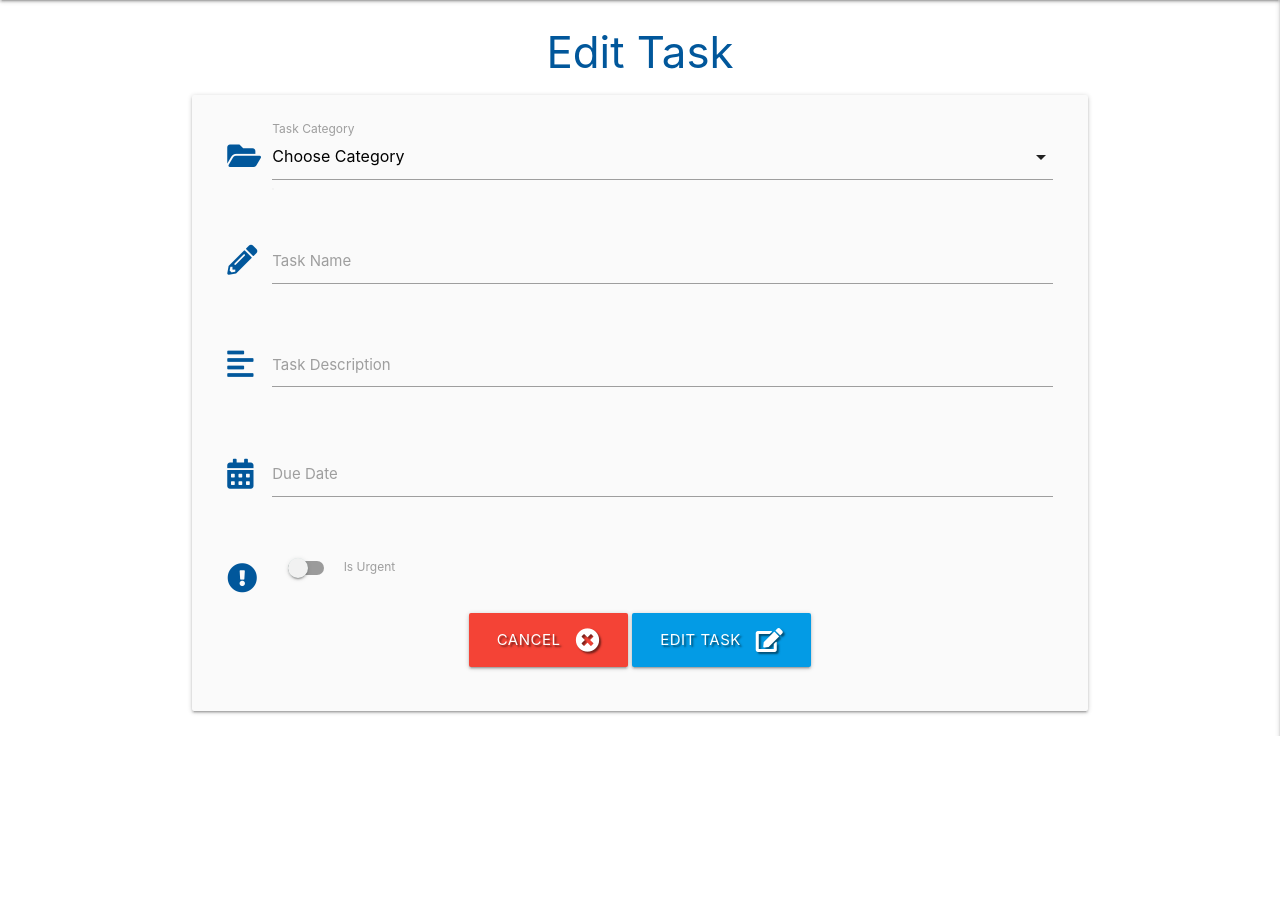
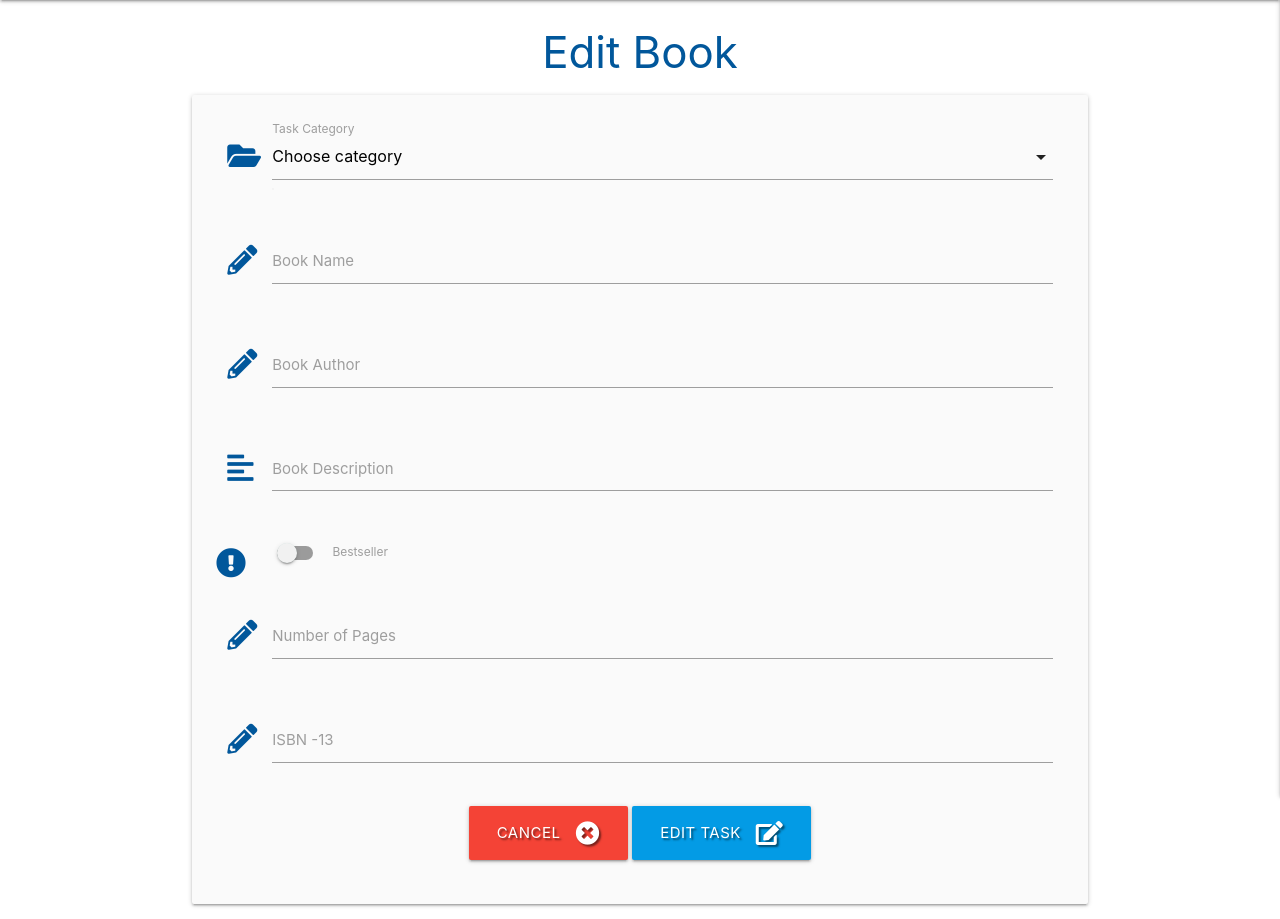
Before and after one commit to Davej66/book-club, a Flask app: template templates/edit_task.html in a window 1280 px wide. Shown: the part 64-983 px from the top of the page. Before the commit the page ends 800 px from the top, so only its background shows below. Run offline with Flask 2, Linux system fonts and the light colour scheme; the template is opened without the code that fills it, so the values that code supplies are empty; some libraries are stand-ins or nearby versions.

Commit message:
Updating edit_task.html styling

```diff
--- a/templates/edit_task.html
+++ b/templates/edit_task.html
@@ -1,16 +1,16 @@
 {% extends "base.html" %}
 {% block content %}
 
-    <h3 class="light-blue-text text-darken-4 center-align">Edit Task</h3>
+<h3 class="light-blue-text text-darken-4 center-align">Edit Book</h3>
 
 <div class="row card-panel grey lighten-5">
     <form class="col s12" method="POST" action="{{ url_for('edit_task', task_id=task._id) }}">
-            <!-- category selection -->
+        <!--category selection-->
         <div class="row">
             <div class="input-field col s12">
                 <i class="fas fa-folder-open prefix light-blue-text text-darken-4"></i>
                 <select id="category_name" name="category_name" class="validate" required>
-                        <option value="" disabled>Choose Category</option>
+                    <option value="" disabled >Choose category</option>
                     {% for category in categories %}
                         {% if category.category_name == task.category_name %}
                             <option value="{{ category.category_name }}" selected>{{ category.category_name }}</option>
@@ -22,56 +22,75 @@
                 <label for="category_name">Task Category</label>
             </div>
         </div>
-            <!-- task name -->
+        <!--task name-->
         <div class="row">
             <div class="input-field col s12">
                 <i class="fas fa-pencil-alt prefix light-blue-text text-darken-4"></i>
-                    <input id="task_name" name="task_name" minlength="5" maxlength="50"
-                        value="{{ task.task_name }}" type="text" class="validate" required>
-                    <label for="task_name">Task Name</label>
+                <input id="book_name" name="book_name" minlength="5" maxlegth="50"
+                    value="{{ task.book_name }}" type="text" class="validate"
+                    required>
+                <label for="book_name">Book Name</label>
             </div>
         </div>
-            <!-- task description -->
+        <!--book author-->
+        <div class="row">
+            <div class="input-field col s12">
+                <i class="fas fa-pencil-alt prefix light-blue-text text-darken-4"></i>
+                <input id="book_author" name="book_author" minlength="5" maxlegth="50"
+                    value="{{ task.book_author }}" type="text" class="validate" required>
+                <label for="book_author">Book Author</label>
+            </div>
+        </div>
+        <!--task description-->
         <div class="row">
             <div class="input-field col s12">
                 <i class="fas fa-align-left prefix light-blue-text text-darken-4"></i>
-                    <textarea id="task_description" name="task_description" minlength="5"
-                        maxlength="200" class="materialize-textarea validate" required>
-                        {{- task.task_description -}}
+                <textarea id="book_description" name="book_description" minlength="5" maxlength="200"
+                    class="materialize-textarea validate" required>
+                {{- task.book_description -}}
                 </textarea>
-                    <label for="task_description">Task Description</label>
+                <label for="book_description">Book Description</label>
             </div>
         </div>
-            <!-- due date picker -->
+        <!--is bestseller toggle-->
         <div class="row">
-                <div class="input-field col s12">
-                    <i class="fas fa-calendar-alt prefix light-blue-text text-darken-4"></i>
-                    <input id="due_date" name="due_date" type="text"
-                        value="{{ task.due_date }}" class="datepicker validate" required>
-                    <label for="due_date">Due Date</label>
-                </div>
-            </div>
-            <!-- is urgent toggle -->
-			<div class="row">
-				<div class="input-field col s12">
+            <div class="input-field col-12">
                 <div class="switch">
                     <i class="fas fa-exclamation-circle prefix light-blue-text text-darken-4"></i>
-						<label for="is_urgent">
-                            {% if task.is_urgent == "on" %}
-                                <input type="checkbox" id="is_urgent" name="is_urgent" checked>
+                    <label for="is_bseller">
+                        {% if task.is_bseller == "on" %}
+                            <input type="checkbox" id="is_bseller" name="is_bseller" checked>
                         {% else %}
-                                <input type="checkbox" id="is_urgent" name="is_urgent">
+                            <input type="checkbox" id="is_bseller" name="is_bseller">
                         {% endif %}
                         <span class="lever"></span>
-                            Is Urgent
+                        Bestseller
                     </label>
                 </div>
             </div>
         </div>
-            <!-- submit button -->
+        <!--book pages-->
         <div class="row">
-                <div class="col s12 center-align">
-                    <!-- cancel button -->
+            <div class="input-field col s12">
+                <i class="fas fa-pencil-alt prefix light-blue-text text-darken-4"></i>
+                <input id="book_pages" name="book_pages" minlength="1" maxlegth="5" value="{{ task.book_pages }}" type="text" class="validate"
+                    required>
+                <label for="book_pages">Number of Pages</label>
+            </div>
+        </div>
+        <!--isbn 10-->
+        <div class="row">
+            <div class="input-field col s12">
+                <i class="fas fa-pencil-alt prefix light-blue-text text-darken-4"></i>
+                <input id="book_isbn" name="book_isbn" minlength="13" maxlegth="13" value="{{ task.book_isbn }}" type="text" class="validate"
+                    required>
+                <label for="book_isbn">ISBN -13</label>
+            </div>
+        </div>
+        <!--submit button-->
+        <div class="row">
+            <div class="col-12 center-align">
+                <!--cancel button-->
                 <a href="{{ url_for('get_tasks') }}" class="btn-large red text-shadow">
                     Cancel <i class="fas fa-times-circle right"></i>
                 </a>
@@ -79,7 +98,6 @@
                     Edit Task <i class="fas fa-edit right"></i>
                 </button>
         </div>
-            </div>
     </form>
 </div>
 
```
Lines whose indentation alone changed are shown as unchanged.
